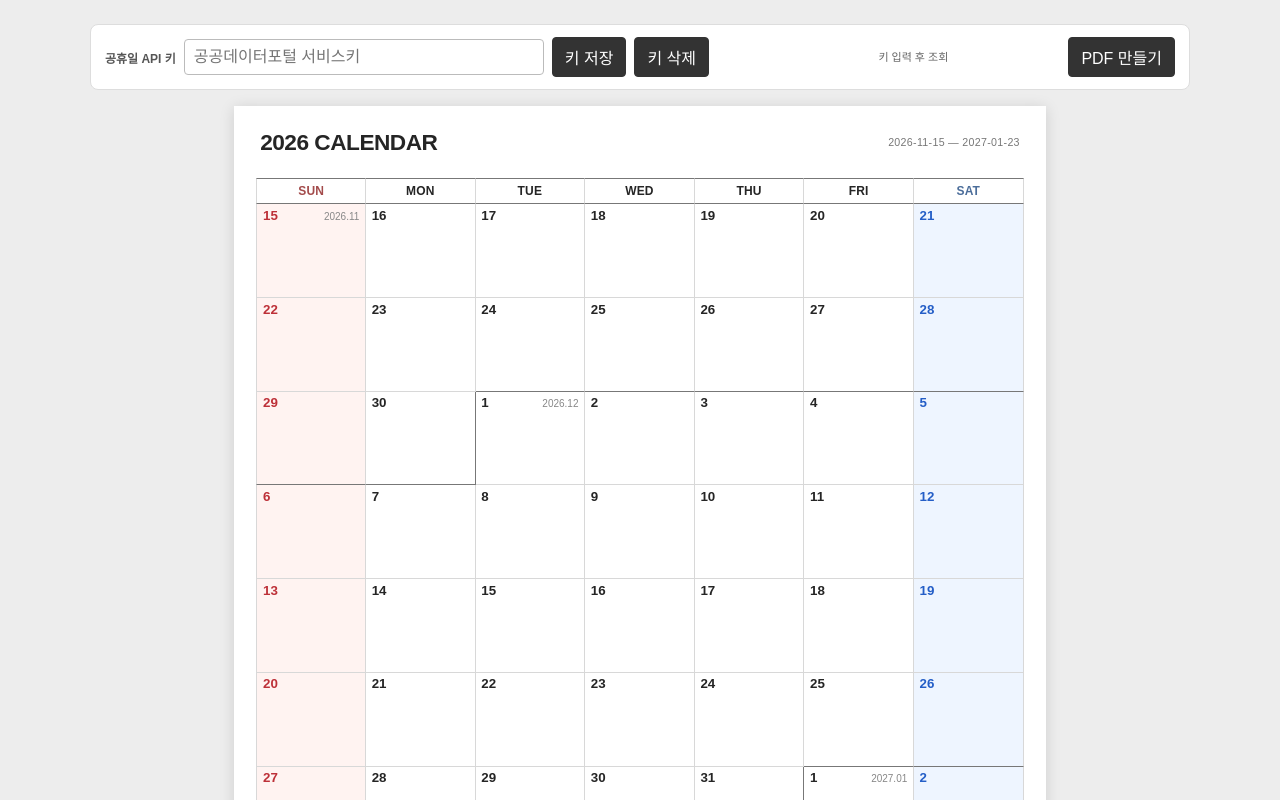
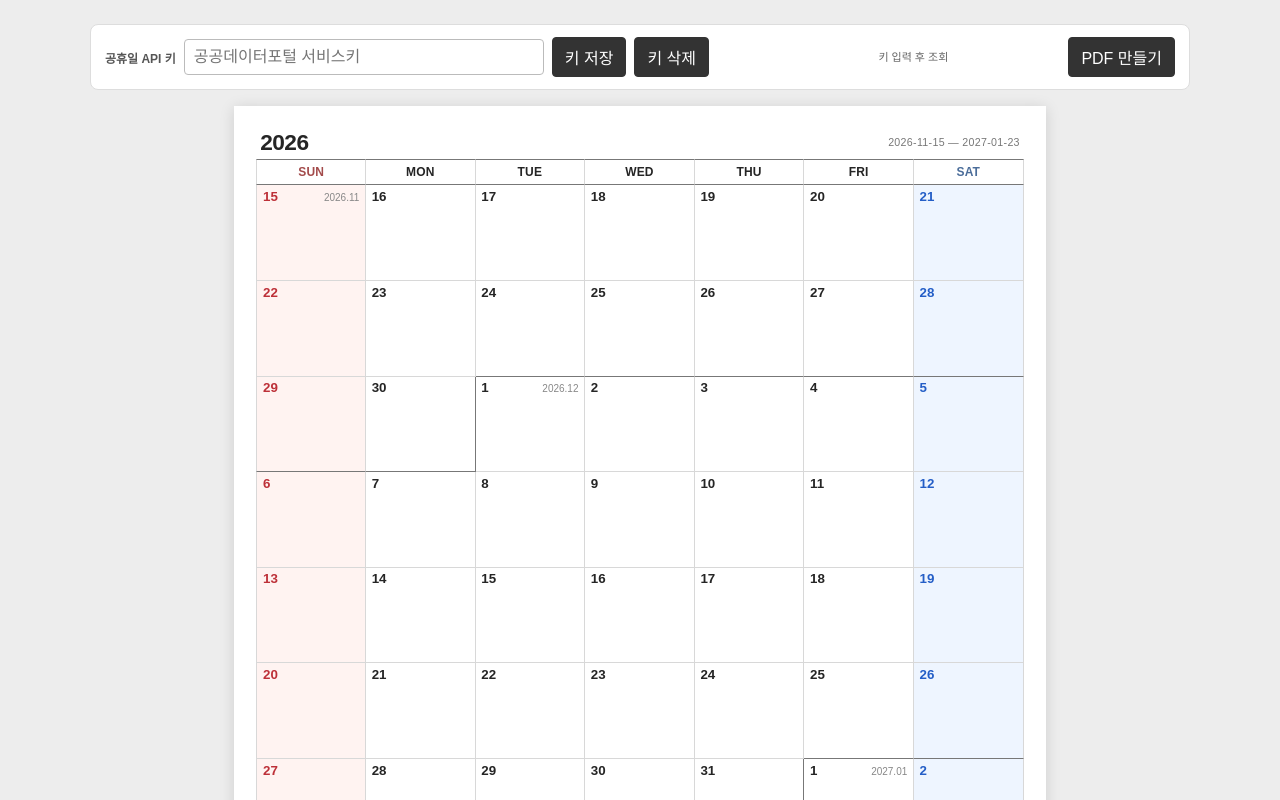
Before and after one commit to hannmira/10-week-calendar, a plain HTML site: page index.html in a window 1280 px wide. Shown: the top 800 px of the page. Drawn offline with Linux system fonts and the light colour scheme.

Commit message:
Refine calendar page layout

```diff
--- a/index.html
+++ b/index.html
@@ -119,8 +119,8 @@
   }
 
   .page-header {
-    height: 13mm;
-    flex: 0 0 13mm;
+    height: 8mm;
+    flex: 0 0 8mm;
     display: flex;
     align-items: flex-start;
     justify-content: space-between;
@@ -145,9 +145,9 @@
   }
 
   .calendar {
-    flex: 0 0 255mm;
+    flex: 0 0 260mm;
     width: 100%;
-    height: 255mm;
+    height: 260mm;
     table-layout: fixed;
     border-collapse: separate;
     border-spacing: 0;
@@ -156,8 +156,8 @@
   .calendar thead,
   .calendar thead tr,
   .calendar th { height: 7mm; }
-  .calendar tbody { height: 248mm; }
-  .calendar tbody tr { height: 24.8mm; }
+  .calendar tbody { height: 253mm; }
+  .calendar tbody tr { height: 25.3mm; }
 
   .calendar th,
   .calendar td {
@@ -359,7 +359,7 @@
       calendarBody.appendChild(row);
     }
 
-    document.getElementById("calendarTitle").textContent = `${today.getFullYear()} CALENDAR`;
+    document.getElementById("calendarTitle").textContent = today.getFullYear();
     document.getElementById("periodLabel").textContent =
       `${formatISO(firstSunday)}  —  ${formatISO(lastDate)}`;
     loadHolidays(firstSunday, lastDate);
```
